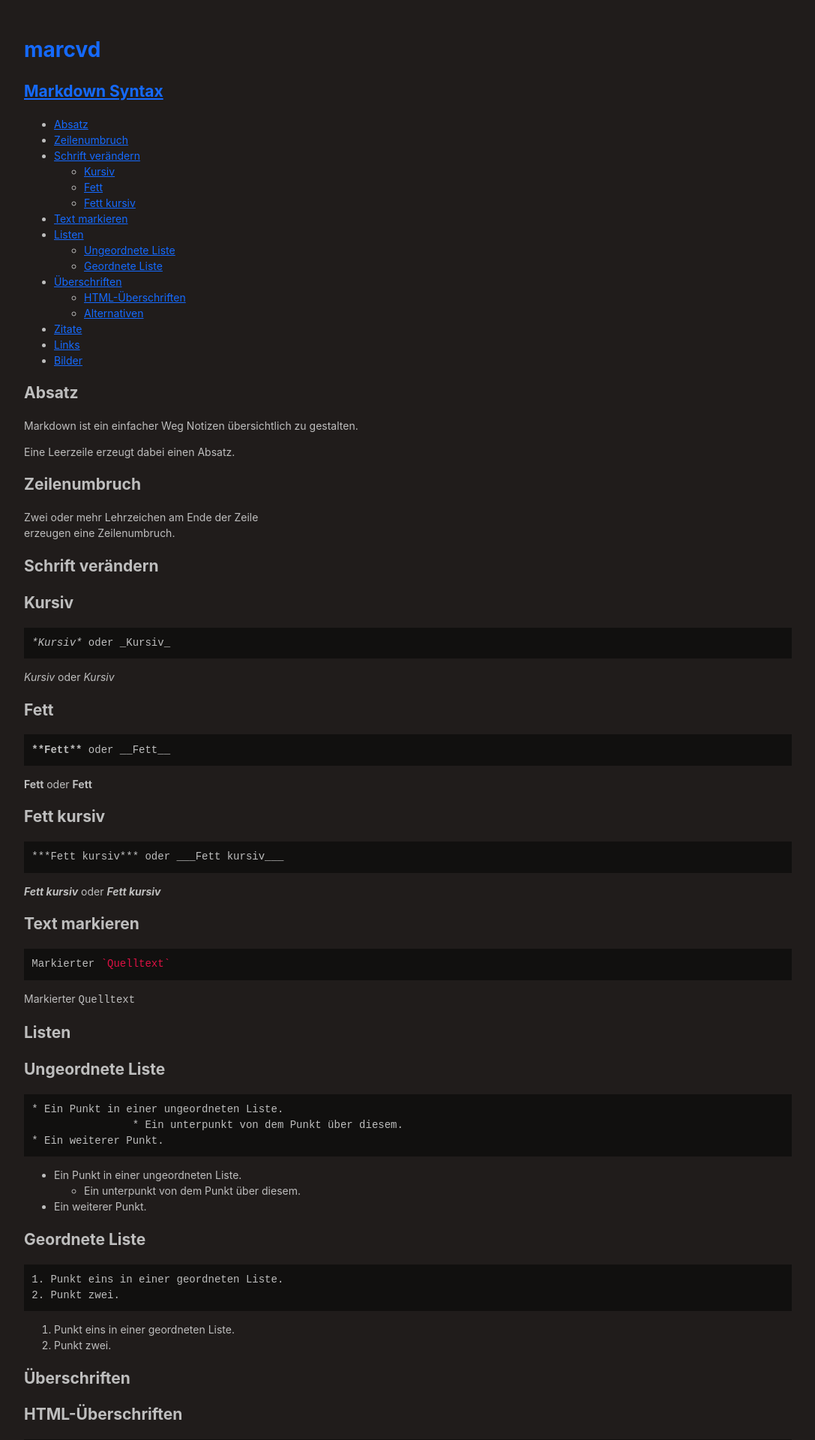
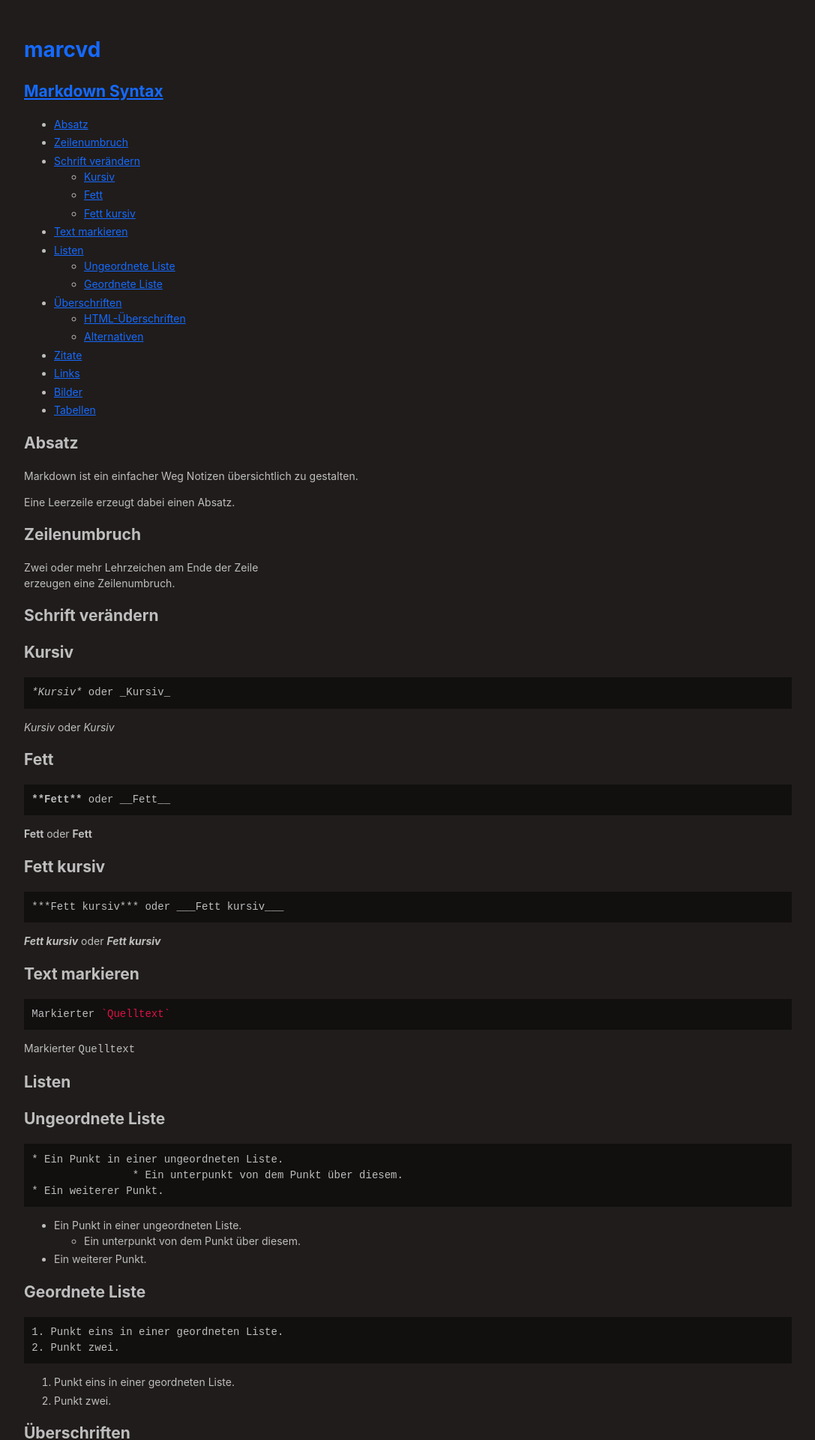
Before and after one commit to marc-q/marc-q.github.io, a Jekyll site: the page built from wiki/markdown.md, in a window 1280 px wide. Shown: the top 1920 px of the page at 75% size, without its empty margins (96-1183 px from the left). Built offline with Jekyll 4.4.1, drawn with Linux system fonts in a browser that asks for light colours; the repository's description, which GitHub fills in, is left out.

Commit message:
Wip (#31)
* Update markdown.md

* Remove some newlines an improve lists.

```diff
--- a/assets/css/style.css
+++ b/assets/css/style.css
@@ -1,141 +1,78 @@
 img, embed, object, video {max-width: 100%;}
 
 blockquote, pre {padding: 1%; white-space: pre-wrap;}
-
 blockquote {background-color: lightgrey; color: black;}
 
+li > p {margin-top: 16px;}
+li + li {margin-top: 0.25em;}
+
 table {max-width: 100%; overflow: auto; display: block; border-spacing: 0;}
-
 table th {font-weight: bold;}
-
 table th, table td {padding: 6px 13px;}
 
 div#message h1, div#message p {text-align: center; font-weight: bold;}
-
 div#message h1 {font-size: 5em;}
 
 .highlight table td { padding: 5px; }
-
 .highlight table pre { margin: 0; }
-
 .highlight .cm { color: #999988; font-style: italic; }
-
 .highlight .cp { color: #999999; font-weight: bold; }
-
 .highlight .c1 { color: #999988; font-style: italic; }
-
 .highlight .cs { color: #999999; font-weight: bold; font-style: italic; }
-
 .highlight .c, .highlight .cd { color: #999988; font-style: italic; }
-
 .highlight .err { color: #a61717; background-color: #e3d2d2; }
-
 .highlight .gd { color: #bebebe; background-color: #ffdddd; }
-
 .highlight .ge { color: #bebebe; font-style: italic; }
-
 .highlight .gr { color: #aa0000; }
-
 .highlight .gh { color: #999999; }
-
 .highlight .gi { color: #bebebe; background-color: #ddffdd; }
-
 .highlight .go { color: #888888; }
-
 .highlight .gp { color: #555555; }
-
 .highlight .gs { font-weight: bold; }
-
 .highlight .gu { color: #aaaaaa; }
-
 .highlight .gt { color: #aa0000; }
-
 .highlight .kc { color: #bebebe; font-weight: bold; }
-
 .highlight .kd { color: #bebebe; font-weight: bold; }
-
 .highlight .kn { color: #bebebe; font-weight: bold; }
-
 .highlight .kp { color: #bebebe; font-weight: bold; }
-
 .highlight .kr { color: #bebebe; font-weight: bold; }
-
 .highlight .kt { color: #445588; font-weight: bold; }
-
 .highlight .k, .highlight .kv { color: #bebebe; font-weight: bold; }
-
 .highlight .mf { color: #009999; }
-
 .highlight .mh { color: #009999; }
-
 .highlight .il { color: #009999; }
-
 .highlight .mi { color: #009999; }
-
 .highlight .mo { color: #009999; }
-
 .highlight .m, .highlight .mb, .highlight .mx { color: #009999; }
-
 .highlight .sb { color: #d14; }
-
 .highlight .sc { color: #d14; }
-
 .highlight .sd { color: #d14; }
-
 .highlight .s2 { color: #d14; }
-
 .highlight .se { color: #d14; }
-
 .highlight .sh { color: #d14; }
-
 .highlight .si { color: #d14; }
-
 .highlight .sx { color: #d14; }
-
 .highlight .sr { color: #009926; }
-
 .highlight .s1 { color: #d14; }
-
 .highlight .ss { color: #990073; }
-
 .highlight .s { color: #d14; }
-
 .highlight .na { color: #008080; }
-
 .highlight .bp { color: #999999; }
-
 .highlight .nb { color: #0086B3; }
-
 .highlight .nc { color: #445588; font-weight: bold; }
-
 .highlight .no { color: #008080; }
-
 .highlight .nd { color: #3c5d5d; font-weight: bold; }
-
 .highlight .ni { color: #800080; }
-
 .highlight .ne { color: #990000; font-weight: bold; }
-
 .highlight .nf { color: #990000; font-weight: bold; }
-
 .highlight .nl { color: #990000; font-weight: bold; }
-
 .highlight .nn { color: #555555; }
-
 .highlight .nt { color: #000080; }
-
 .highlight .vc { color: #008080; }
-
 .highlight .vg { color: #008080; }
-
 .highlight .vi { color: #008080; }
-
 .highlight .nv { color: #008080; }
-
 .highlight .ow { color: #bebebe; font-weight: bold; }
-
 .highlight .o { color: #bebebe; font-weight: bold; }
-
 .highlight .w { color: #bbbbbb; }
-
 .highlight { background-color: #11100f; }
--- a/wiki/markdown.md
+++ b/wiki/markdown.md
@@ -19,6 +19,7 @@ title: Markdown Syntax
 * [Zitate](#zitate)
 * [Links](#links)
 * [Bilder](#bilder)
+* [Tabellen](#tabellen)
 
 Absatz
 ======
```
